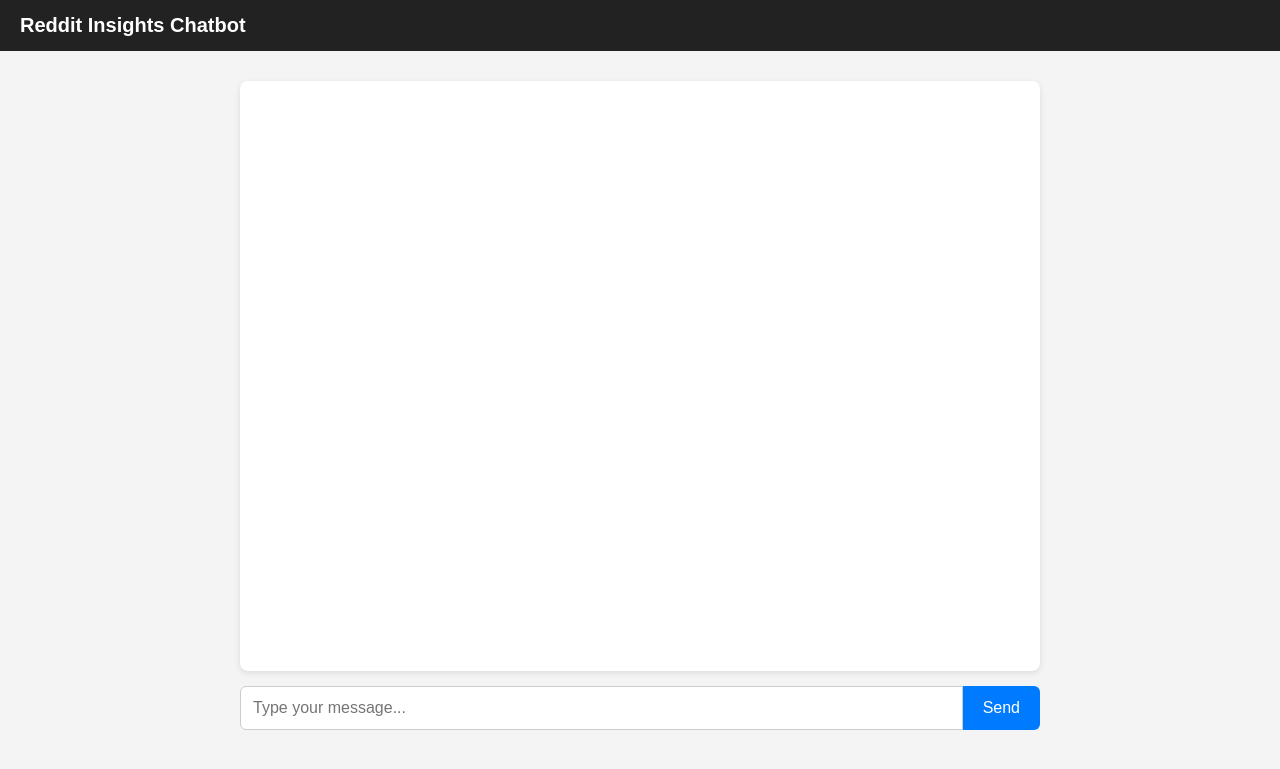
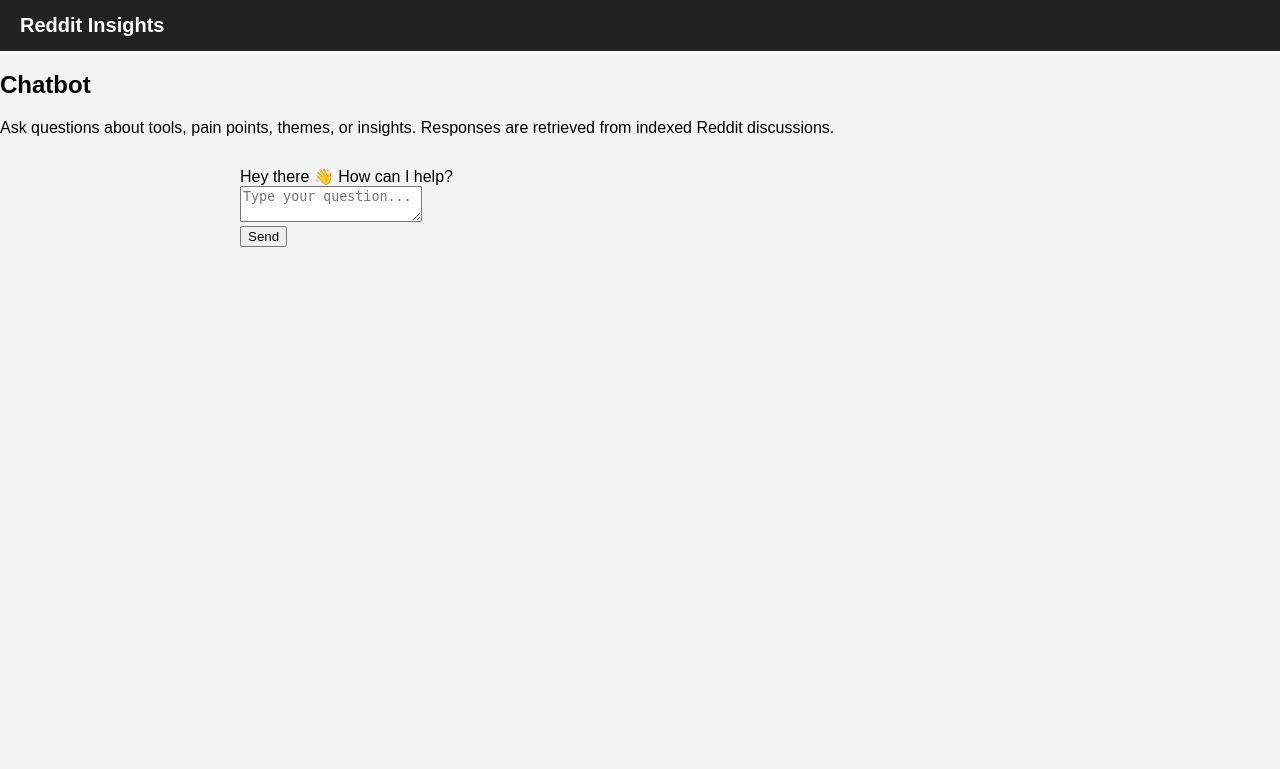
Before and after one commit to jonishk/reddit-insights-app, a Flask app: page / in a window 1280 px wide. Shown: the top 769 px of the page. Run offline with Flask 3, Linux system fonts and the light colour scheme; parts of the project's set-up code (start-up, migrations or seed data) failed here and were passed over.

Commit message:
Refactor chatbot.html for improved UI and UX
Updated the chatbot HTML structure and improved the chat functionality.

```diff
--- a/render_app/templates/chatbot.html
+++ b/render_app/templates/chatbot.html
@@ -1,61 +1,116 @@
-<!DOCTYPE html>
-<html lang="en">
+<!doctype html>
+<html>
 <head>
-    <meta charset="UTF-8">
-    <title>Reddit Insights – Chatbot</title>
-    <link rel="stylesheet" href="/static/style.css">
+  <meta charset="utf-8">
+  <title>Reddit Insights • Chatbot</title>
+  <link rel="stylesheet" href="{{ url_for('static', filename='style.css') }}">
 </head>
 
 <body>
+  <!-- NAVBAR -->
   <div class="topnav">
-        <div class="brand">Reddit Insights Chatbot</div>
+    <div class="brand">Reddit Insights</div>
   </div>
 
-    <main class="chat-container">
+  <!-- MAIN CHAT PANEL -->
+  <main class="main-container">
+    <section class="panel">
+      <h1>Chatbot</h1>
+      <p class="muted">
+        Ask questions about tools, pain points, themes, or insights.
+        Responses are retrieved from indexed Reddit discussions.
+      </p>
 
-        <div id="chatbox" class="chat-box">
-            <!-- Messages will be appended here -->
+      <div class="chat-container">
+        <!-- Chat window -->
+        <div class="chat-window" id="chat-window">
+          <div class="message bot-message">
+            <div class="message-text">Hey there 👋 How can I help?</div>
+          </div>
         </div>
 
-        <form id="chat-form" class="chat-input">
-            <input type="text" id="userInput" name="msg" placeholder="Type your message..." autocomplete="off">
-            <button type="submit">Send</button>
+        <!-- Message form -->
+        <form id="chat-form" class="chat-form">
+          <textarea id="chat-input" class="message-input"
+            placeholder="Type your question..." required></textarea>
+
+          <div class="chat-controls">
+            <button type="submit" id="send-message" class="send-btn">Send</button>
+          </div>
         </form>
-
+      </div>
+    </section>
   </main>
 
 <script>
-        const form = document.getElementById("chat-form");
-        const chatbox = document.getElementById("chatbox");
-        const input = document.getElementById("userInput");
+// ---------------- CHATBOT SCRIPT ----------------
 
-        function appendMessage(sender, text) {
-            const msg = document.createElement("div");
-            msg.className = sender === "user" ? "msg user-msg" : "msg bot-msg";
-            msg.innerText = text;
-            chatbox.appendChild(msg);
-            chatbox.scrollTop = chatbox.scrollHeight;
+const chatWindow = document.getElementById("chat-window");
+const chatForm = document.getElementById("chat-form");
+const chatInput = document.getElementById("chat-input");
+const sendButton = document.getElementById("send-message");
+
+// Utility: escape HTML
+function escapeHtml(t) {
+  return t.replace(/[&<>"']/g, m => ({ "&":"&amp;", "<":"&lt;", ">":"&gt;", '"':"&quot;", "'":"&#039;" }[m]));
 }
 
-        form.addEventListener("submit", async function (e) {
+// Add chat message
+function appendMessage(content, className) {
+  const div = document.createElement("div");
+  div.className = className;
+  div.innerHTML = `<div class="message-text">${content}</div>`;
+  chatWindow.appendChild(div);
+  chatWindow.scrollTop = chatWindow.scrollHeight;
+}
+
+// Thinking animation
+function showThinking() {
+  const html = `
+    <div class="thinking-indicator">
+      <div class="dot"></div><div class="dot"></div><div class="dot"></div>
+    </div>`;
+  appendMessage(html, "message bot-message thinking");
+}
+
+// MAIN SEND HANDLER
+chatForm.addEventListener("submit", async (e) => {
   e.preventDefault();
-            const message = input.value.trim();
-            if (!message) return;
+  const text = chatInput.value.trim();
+  if (!text) return;
 
-            appendMessage("user", message);
-            input.value = "";
+  appendMessage(escapeHtml(text), "message user-message");
+  chatInput.value = "";
+  chatInput.style.height = "";
 
-            const formData = new FormData();
-            formData.append("msg", message);
+  showThinking();
 
-            appendMessage("bot", "Thinking...");
+  try {
+    const form = new URLSearchParams();
+    form.append("msg", text);
 
-            const response = await fetch("/get", { method: "POST", body: formData });
-            const data = await response.text();
+    const res = await fetch("/get", { method: "POST", body: form });
+    const reply = await res.text();
 
-            // Replace the last "Thinking..." bubble
-            chatbox.lastChild.textContent = data;
+    const thinking = document.querySelector(".thinking");
+    if (thinking) thinking.remove();
+
+    appendMessage(escapeHtml(reply), "message bot-message");
+  } catch (err) {
+    const thinking = document.querySelector(".thinking");
+    if (thinking) thinking.remove();
+    appendMessage("Error contacting server.", "message bot-message");
+  }
+});
+
+// Send on Enter
+chatInput.addEventListener("keydown", (e) => {
+  if (e.key === "Enter" && !e.shiftKey) {
+    e.preventDefault();
+    chatForm.requestSubmit();
+  }
 });
 </script>
+
 </body>
 </html>
```
Lines whose indentation alone changed are shown as unchanged.
